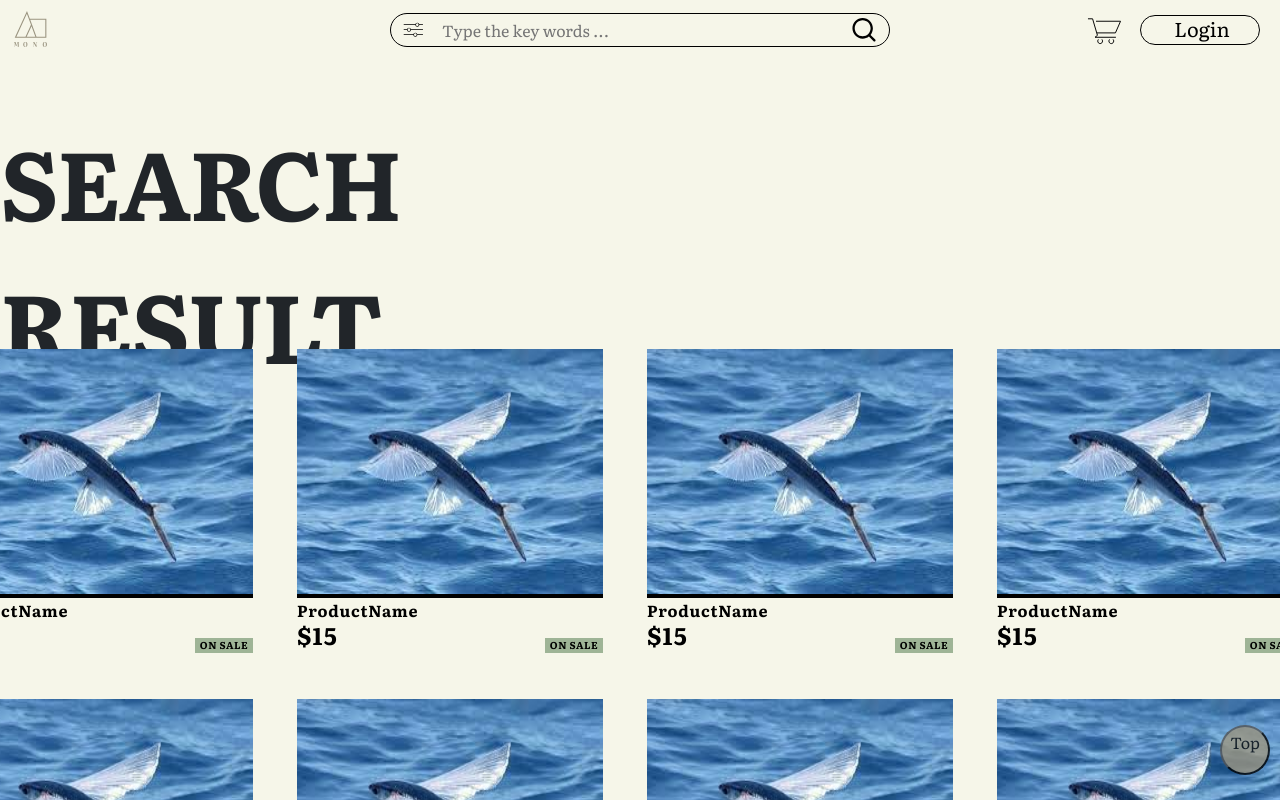
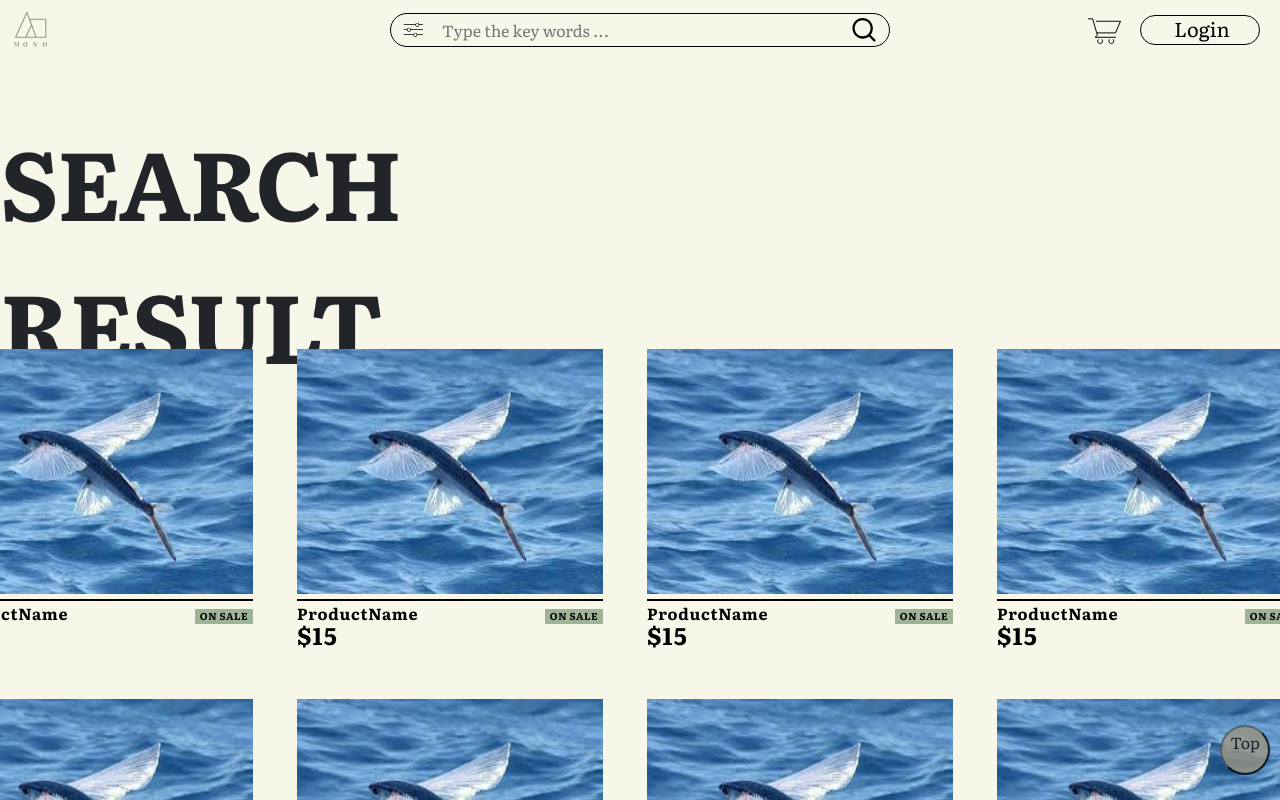
Before and after one commit to Anson892/csci3100-project, a React (Create React App) app in the folder client/: page /search in a window 1280 px wide. Shown: the top 800 px of the page. Built offline with nearby package versions, Linux system fonts and the light colour scheme.

Commit message:
Improve product card compenet UI

```diff
--- a/client/src/Components/ProductCard/ProductCard.css
+++ b/client/src/Components/ProductCard/ProductCard.css
@@ -14,11 +14,13 @@
 }
 
 .ProductInfoContainer {
+    position: relative;
     box-sizing: border-box;
     width: 306px;
     height: 51px;
 
-border-top: 4px solid #000000;
+    border-top: 0.3vh solid #000000;
+    margin-top: 5px;
 
     /* Inside auto layout */
     flex: none;
@@ -51,7 +53,7 @@ position: absolute;
 width: 45px;
 height: 36px;
 left: 0px;
-bottom: -9px;
+top: 16px;
 
 font-family: 'Literata';
 font-style: normal;
@@ -69,11 +71,11 @@ color: #000000;
 }
 
 .ProductTagCard{
-    position: relative;
+    position: absolute;
     width: 58px;
     height: 15px;
     left: 248px;
-    top: 0px;
+    top: 8px;
     background: #9EB496;
     display: flex;
 }
```
Lines whose indentation alone changed are shown as unchanged.
